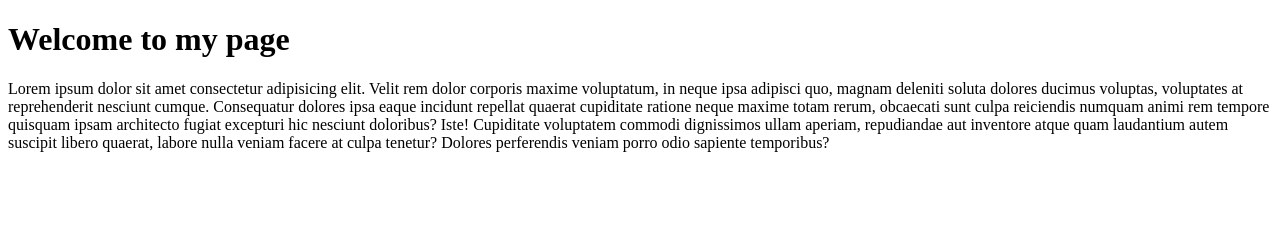
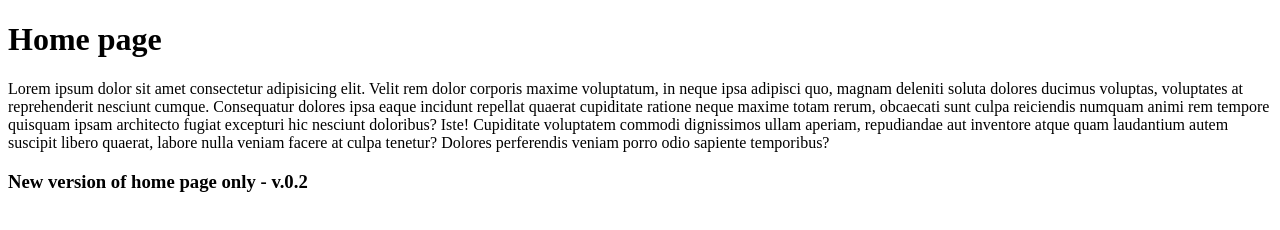
Before and after one commit to ch-rahulmachra/testRepo, a plain HTML site: page home.html in a window 1280 px wide. Drawn offline with Linux system fonts and the light colour scheme.

Commit message:
home v.0.2

```diff
--- a/home.html
+++ b/home.html
@@ -6,9 +6,10 @@
     <title>Document</title>
 </head>
 <body>
-    <h1>Welcome to my page</h1>
+    <h1>Home page</h1>
     <p>Lorem ipsum dolor sit amet consectetur adipisicing elit. Velit rem dolor corporis maxime voluptatum, in neque ipsa adipisci quo, magnam deleniti soluta dolores ducimus voluptas, voluptates at reprehenderit nesciunt cumque.
     Consequatur dolores ipsa eaque incidunt repellat quaerat cupiditate ratione neque maxime totam rerum, obcaecati sunt culpa reiciendis numquam animi rem tempore quisquam ipsam architecto fugiat excepturi hic nesciunt doloribus? Iste!
     Cupiditate voluptatem commodi dignissimos ullam aperiam, repudiandae aut inventore atque quam laudantium autem suscipit libero quaerat, labore nulla veniam facere at culpa tenetur? Dolores perferendis veniam porro odio sapiente temporibus?</p>
+    <h3>New version of home page only - v.0.2</h3>
 </body>
 </html>
```
